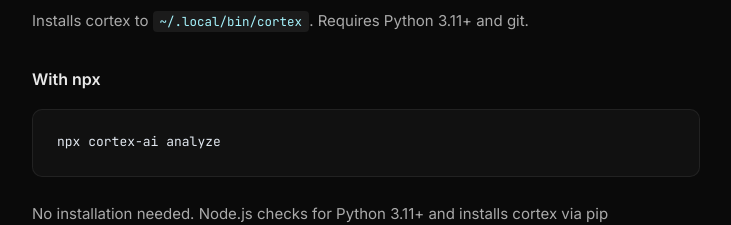
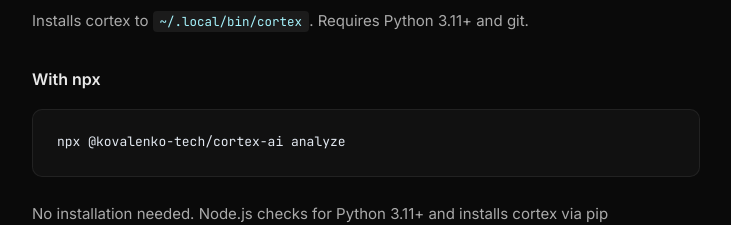
Before and after one commit to kovalenko-tech/cortex, a plain HTML site: page docs/docs.html in a window 1280 px wide. Shown: the part 802-1027 px from the top of the page, without its empty margins (284-1015 px from the left). Drawn offline with Linux system fonts and the light colour scheme.

Commit message:
fix: update npm package name to @kovalenko-tech/cortex-ai

```diff
--- a/docs/docs.html
+++ b/docs/docs.html
@@ -315,7 +315,7 @@
       <p>Installs cortex to <code>~/.local/bin/cortex</code>. Requires Python 3.11+ and git.</p>
 
       <h3>With npx</h3>
-      <pre><code>npx cortex-ai analyze</code></pre>
+      <pre><code>npx @kovalenko-tech/cortex-ai analyze</code></pre>
       <p>No installation needed. Node.js checks for Python 3.11+ and installs cortex via pip automatically.</p>
 
       <h3>Manual install</h3>
--- a/npm/package.json
+++ b/npm/package.json
@@ -1,5 +1,5 @@
 {
-  "name": "cortex-ai",
+  "name": "@kovalenko-tech/cortex-ai",
   "version": "0.1.0",
   "description": "Project knowledge base for Claude Code",
   "bin": { "cortex": "./bin/cortex.js", "cortex-ai": "./bin/cortex.js" },
```
Also changed, not shown: README.md.
